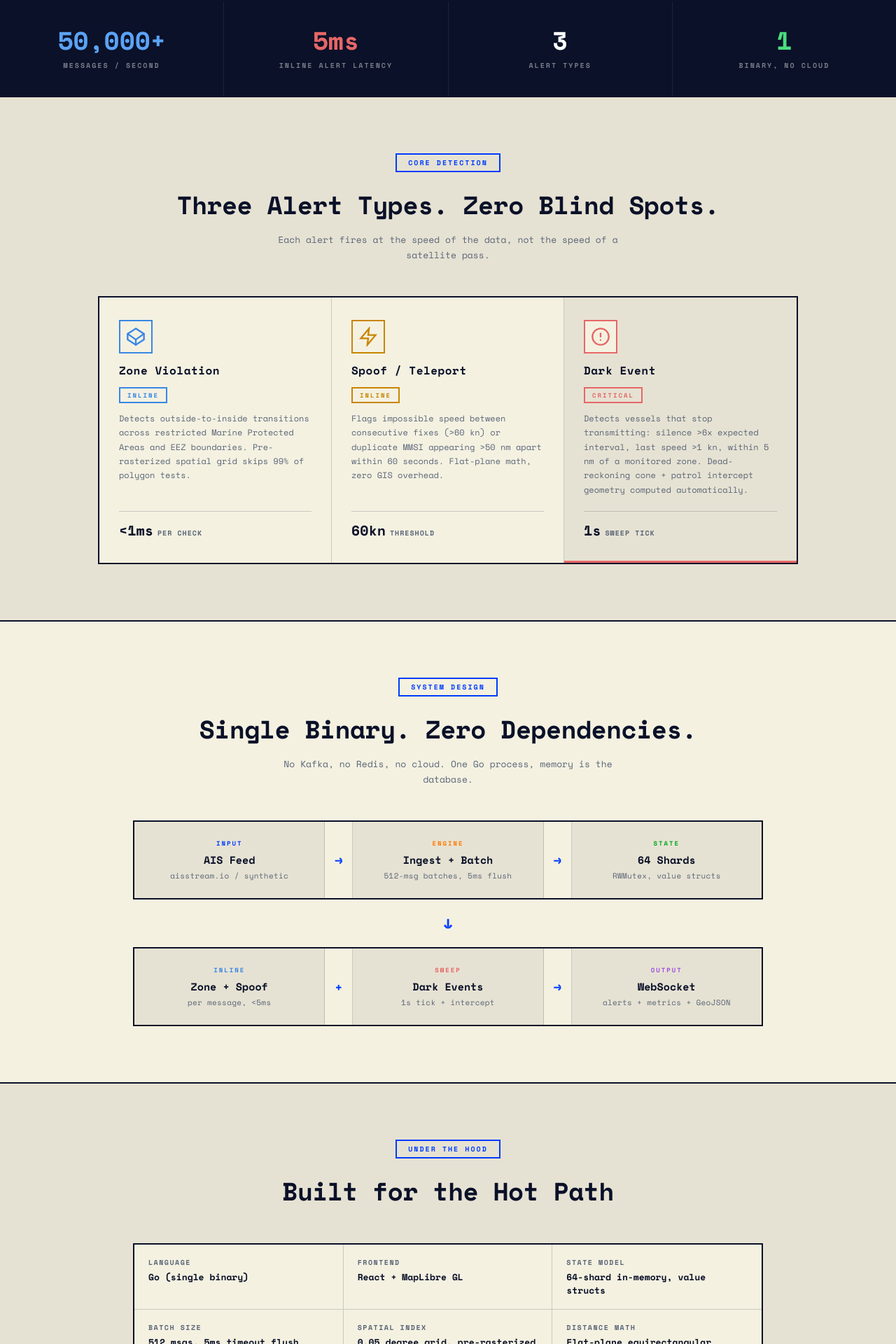
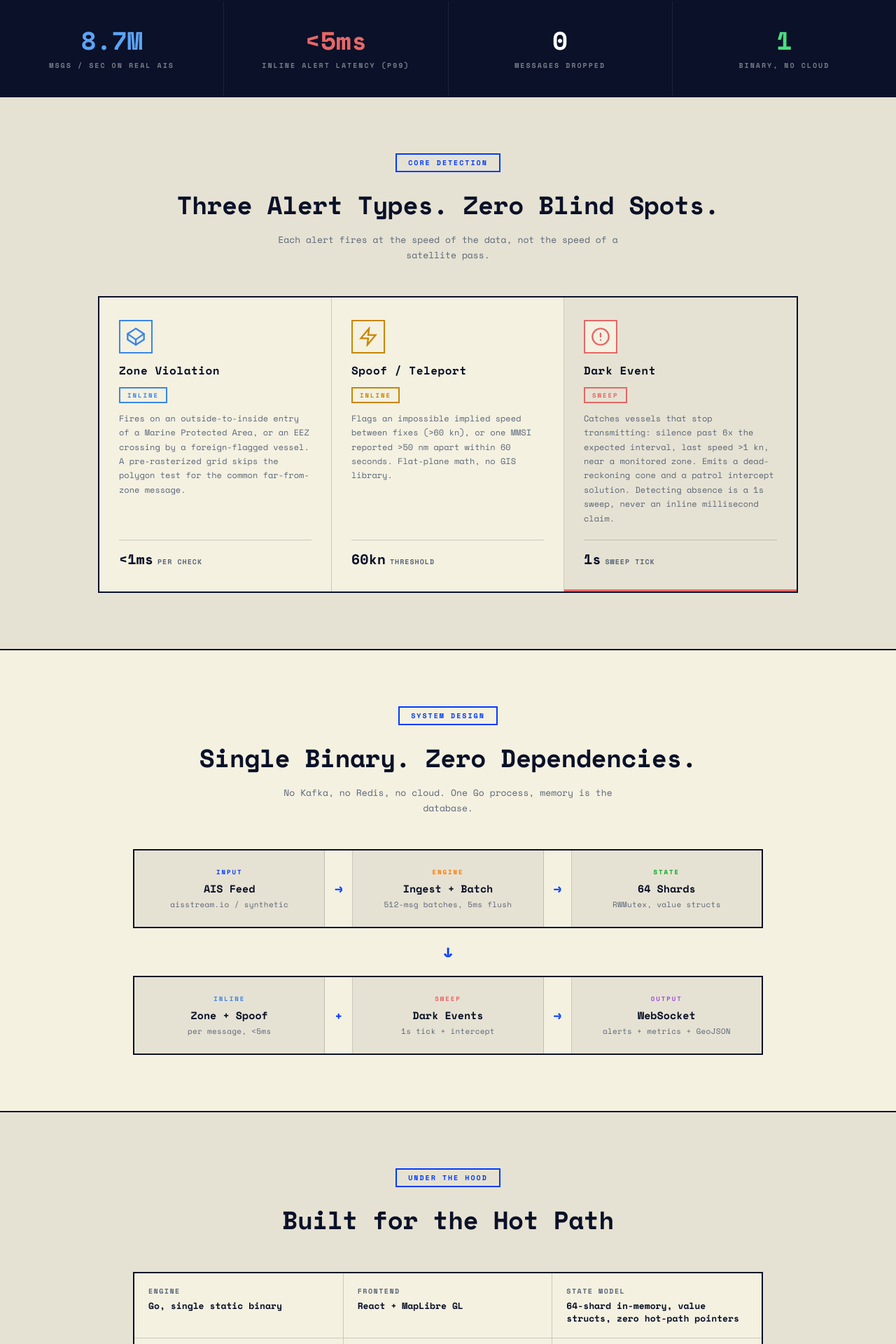
Before and after one commit to AbdulWasih05/SOSC-Hackathon, a React (Vite) app in the folder dashboard/: page / in a window 1280 px wide. Shown: the part 864-2784 px from the top of the page at 70% size. Built offline with nearby package versions, Linux system fonts and the light colour scheme.

Commit message:
feat: enhance dashboard navigation and update landing page metrics

```diff
--- a/dashboard/src/App.jsx
+++ b/dashboard/src/App.jsx
@@ -33,10 +33,10 @@ export default function App() {
     return <LandingPage onEnter={() => setView('dashboard')} />
   }
 
-  return <Dashboard />
+  return <Dashboard onHome={() => setView('landing')} />
 }
 
-function Dashboard() {
+function Dashboard({ onHome }) {
   const [metrics, setMetrics] = useState(null)
   const [alerts, setAlerts] = useState([])
   const [status, setStatus] = useState('connecting')
@@ -116,7 +116,9 @@ function Dashboard() {
     <div className="app">
       {/* ── Top Header Bar ── */}
       <header className="topbar">
-        <div className="brand">
+        <div className="brand" role="button" tabIndex={0} title="Back to home" style={{ cursor: 'pointer' }}
+          onClick={onHome}
+          onKeyDown={(e) => { if (e.key === 'Enter' || e.key === ' ') onHome() }}>
           <img src="/logo.svg" alt="Reef Watchers" className="brand-icon" style={{ width: '32px', height: '32px', marginRight: '12px', objectFit: 'contain', borderRadius: '50%' }} />
           Reef Watchers
         </div>
@@ -127,6 +129,7 @@ function Dashboard() {
           <span className="topbar-tag">AIS Surveillance</span>
         </div>
         <div className="topbar-right">
+          <button className="topbar-home" onClick={onHome} title="Back to home">← Home</button>
           <WeatherBadge weather={weather} />
           <span className="topbar-update">
             Last update <strong>:</strong>
--- a/dashboard/src/LandingPage.jsx
+++ b/dashboard/src/LandingPage.jsx
@@ -51,8 +51,8 @@ export default function LandingPage({ onEnter }) {
         <div className="l-hero-cards">
           <div className="l-float-card">
             <div className="l-float-label">Throughput</div>
-            <div className="l-float-value accent">50,000+</div>
-            <div className="l-float-unit">msgs/sec</div>
+            <div className="l-float-value accent">8.7M</div>
+            <div className="l-float-unit">msgs/sec, measured</div>
           </div>
           <div className="l-float-card">
             <div className="l-float-label">Alert Latency</div>
@@ -70,16 +70,16 @@ export default function LandingPage({ onEnter }) {
       {/* ── Stats Ticker ── */}
       <section className="l-stats">
         <div className="l-stat">
-          <div className="l-stat-value accent">50,000+</div>
-          <div className="l-stat-label">Messages / Second</div>
+          <div className="l-stat-value accent">8.7M</div>
+          <div className="l-stat-label">Msgs / Sec on Real AIS</div>
         </div>
         <div className="l-stat">
-          <div className="l-stat-value warn">5ms</div>
-          <div className="l-stat-label">Inline Alert Latency</div>
+          <div className="l-stat-value warn">&lt;5ms</div>
+          <div className="l-stat-label">Inline Alert Latency (p99)</div>
         </div>
         <div className="l-stat">
-          <div className="l-stat-value">3</div>
-          <div className="l-stat-label">Alert Types</div>
+          <div className="l-stat-value">0</div>
+          <div className="l-stat-label">Messages Dropped</div>
         </div>
         <div className="l-stat">
           <div className="l-stat-value success">1</div>
@@ -113,9 +113,9 @@ export default function LandingPage({ onEnter }) {
               INLINE
             </div>
             <p className="l-feature-desc">
-              Detects outside-to-inside transitions across restricted Marine
-              Protected Areas and EEZ boundaries. Pre-rasterized spatial grid
-              skips 99% of polygon tests.
+              Fires on an outside-to-inside entry of a Marine Protected Area, or
+              an EEZ crossing by a foreign-flagged vessel. A pre-rasterized grid
+              skips the polygon test for the common far-from-zone message.
             </p>
             <div className="l-feature-metric">
               <span className="l-feature-metric-val">&lt;1ms</span>
@@ -135,9 +135,9 @@ export default function LandingPage({ onEnter }) {
               INLINE
             </div>
             <p className="l-feature-desc">
-              Flags impossible speed between consecutive fixes (&gt;60 kn) or
-              duplicate MMSI appearing &gt;50 nm apart within 60 seconds.
-              Flat-plane math, zero GIS overhead.
+              Flags an impossible implied speed between fixes (&gt;60 kn), or one
+              MMSI reported &gt;50 nm apart within 60 seconds. Flat-plane math,
+              no GIS library.
             </p>
             <div className="l-feature-metric">
               <span className="l-feature-metric-val">60kn</span>
@@ -156,13 +156,13 @@ export default function LandingPage({ onEnter }) {
             </div>
             <h3 className="l-feature-name">Dark Event</h3>
             <div className="l-feature-badge" style={{ color: '#e66767', borderColor: '#e66767' }}>
-              CRITICAL
+              SWEEP
             </div>
             <p className="l-feature-desc">
-              Detects vessels that stop transmitting: silence &gt;6x expected
-              interval, last speed &gt;1 kn, within 5 nm of a monitored zone.
-              Dead-reckoning cone + patrol intercept geometry computed
-              automatically.
+              Catches vessels that stop transmitting: silence past 6x the expected
+              interval, last speed &gt;1 kn, near a monitored zone. Emits a
+              dead-reckoning cone and a patrol intercept solution. Detecting
+              absence is a 1s sweep, never an inline millisecond claim.
             </p>
             <div className="l-feature-metric">
               <span className="l-feature-metric-val">1s</span>
@@ -234,8 +234,8 @@ export default function LandingPage({ onEnter }) {
 
         <div className="l-specs-grid">
           <div className="l-spec-item">
-            <div className="l-spec-key">Language</div>
-            <div className="l-spec-val">Go (single binary)</div>
+            <div className="l-spec-key">Engine</div>
+            <div className="l-spec-val">Go, single static binary</div>
           </div>
           <div className="l-spec-item">
             <div className="l-spec-key">Frontend</div>
@@ -243,31 +243,11 @@ export default function LandingPage({ onEnter }) {
           </div>
           <div className="l-spec-item">
             <div className="l-spec-key">State Model</div>
-            <div className="l-spec-val">64-shard in-memory, value structs</div>
-          </div>
-          <div className="l-spec-item">
-            <div className="l-spec-key">Batch Size</div>
-            <div className="l-spec-val">512 msgs, 5ms timeout flush</div>
+            <div className="l-spec-val">64-shard in-memory, value structs, zero hot-path pointers</div>
           </div>
           <div className="l-spec-item">
             <div className="l-spec-key">Spatial Index</div>
-            <div className="l-spec-val">0.05 degree grid, pre-rasterized zones</div>
-          </div>
-          <div className="l-spec-item">
-            <div className="l-spec-key">Distance Math</div>
-            <div className="l-spec-val">Flat-plane equirectangular projection</div>
-          </div>
-          <div className="l-spec-item">
-            <div className="l-spec-key">MMSI Type</div>
-            <div className="l-spec-val">uint32 everywhere (halved key width)</div>
-          </div>
-          <div className="l-spec-item">
-            <div className="l-spec-key">GC Strategy</div>
-            <div className="l-spec-val">Zero pointers in hot path, sync.Pool</div>
-          </div>
-          <div className="l-spec-item">
-            <div className="l-spec-key">Logging</div>
-            <div className="l-spec-val">Zero per-message, atomic counters only</div>
+            <div className="l-spec-val">0.05 degree pre-rasterized zone grid</div>
           </div>
           <div className="l-spec-item">
             <div className="l-spec-key">Dependencies</div>
@@ -276,10 +256,6 @@ export default function LandingPage({ onEnter }) {
           <div className="l-spec-item">
             <div className="l-spec-key">Database</div>
             <div className="l-spec-val">None. Memory is the database.</div>
-          </div>
-          <div className="l-spec-item">
-            <div className="l-spec-key">Benchmark</div>
-            <div className="l-spec-val">60s sustained, make bench</div>
           </div>
         </div>
       </section>
@@ -302,7 +278,7 @@ export default function LandingPage({ onEnter }) {
           <span>Reef Watchers</span>
         </div>
         <div className="l-footer-copy">
-          Built for SOSC Hackathon 2025. Maritime dark-vessel detection engine.
+          Built for the SOSC Hackathon. Real-time maritime dark-vessel detection engine.
         </div>
       </footer>
     </div>
--- a/dashboard/src/styles.css
+++ b/dashboard/src/styles.css
@@ -138,6 +138,30 @@ body {
   letter-spacing: 1px;
   color: var(--ink);
   white-space: nowrap;
+}
+
+.topbar-home {
+  display: inline-flex;
+  align-items: center;
+  gap: 4px;
+  padding: 4px 12px;
+  background: transparent;
+  border: 2px solid var(--border);
+  border-radius: 0px;
+  font-family: inherit;
+  font-size: 11px;
+  font-weight: 700;
+  text-transform: uppercase;
+  letter-spacing: 1px;
+  color: var(--ink-2);
+  white-space: nowrap;
+  cursor: pointer;
+  transition: border-color 0.15s ease, color 0.15s ease;
+}
+
+.topbar-home:hover {
+  border-color: var(--accent);
+  color: var(--ink);
 }
 
 .topbar-route {
```
Also changed, not shown: 1 other file (tests, documents, lock files or other folders).
